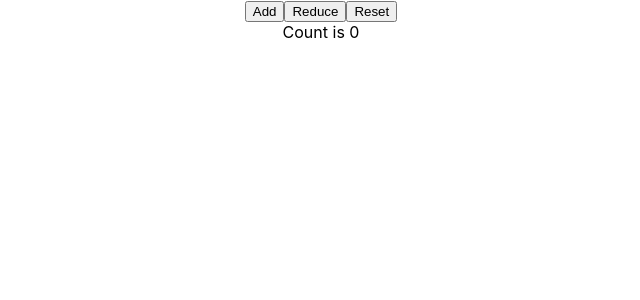
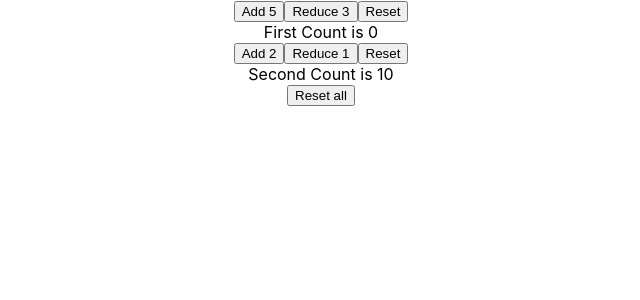
Before and after one commit to harislee168/react-hook, a React (Create React App) app: page / in a window 1280 px wide. Shown: the top 300 px of the page, without its empty margins (319-959 px from the left). Built offline with nearby package versions, Linux system fonts and the light colour scheme; the HTML template or start-up script is replaced by a standard one.

Commit message:
userReducer with objects

```diff
--- a/src/App.js
+++ b/src/App.js
@@ -11,6 +11,7 @@ import IntervalHookCounter from './components/UseEffect/IntervalHookCounter';
 import DataFetching from './components/UseEffect/DataFetching';
 import ComponentF from './components/UseContext/ComponentF';
 import ReducerCount from './components/UseReducer/ReducerCount';
+import ReducerCountTwo from './components/UseReducer/ReducerCountTwo';
 
 export const UserContext = React.createContext()
 export const ChannelContext = React.createContext()
@@ -31,7 +32,8 @@ function App() {
           <ComponentF />
         </ChannelContext.Provider>
       </UserContext.Provider> */}
-      <ReducerCount />
+      {/* <ReducerCount /> */}
+      <ReducerCountTwo />
     </div>
   );
 }
--- /dev/null
+++ b/src/components/UseReducer/ReducerCountTwo.js
@@ -0,0 +1,49 @@
+import React, {useReducer} from 'react'
+
+const ReducerCountTwo = () => {
+
+  const initialState = {
+    firstCounter: 0,
+    secondCounter: 10
+  }
+  const reducer = (currentState, action) => {
+    switch(action.type) {
+      case 'add':
+        return {...currentState, firstCounter: currentState.firstCounter + action.value}
+      case 'reduce':
+        return {...currentState, firstCounter: currentState.firstCounter - action.value}
+      case 'reset':
+        return {...currentState, firstCounter: initialState.firstCounter}
+      case 'addTwo':
+        return {...currentState, secondCounter: currentState.secondCounter + action.value}
+      case 'reduceTwo':
+        return {...currentState, secondCounter: currentState.secondCounter - action.value}
+      case 'resetTwo':
+        return {...currentState, secondCounter: initialState.secondCounter}
+      case 'resetAll':
+        return initialState
+      default:
+        return currentState
+    }
+  }
+  const [newState, dispatch] = useReducer(reducer, initialState)
+  return (
+    <div>
+      <div>
+        <button onClick={() => dispatch({type: 'add', value:5})}>Add 5</button>
+        <button onClick={() => dispatch({type: 'reduce', value: 3})}>Reduce 3</button>
+        <button onClick={() => dispatch({type: 'reset'})}>Reset</button>
+        <div>First Count is {newState.firstCounter}</div>
+      </div>
+      <div>
+        <button onClick={() => dispatch({type: 'addTwo', value:2})}>Add 2</button>
+        <button onClick={() => dispatch({type: 'reduceTwo', value: 1})}>Reduce 1</button>
+        <button onClick={() => dispatch({type: 'resetTwo'})}>Reset</button>
+        <div>Second Count is {newState.secondCounter}</div>
+      </div>
+      <div><button onClick={() => dispatch({type:'resetAll'})}>Reset all</button></div>
+    </div>
+  )
+}
+
+export default ReducerCountTwo
```
